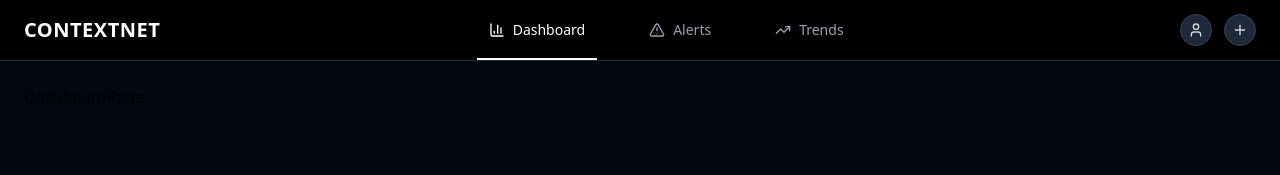
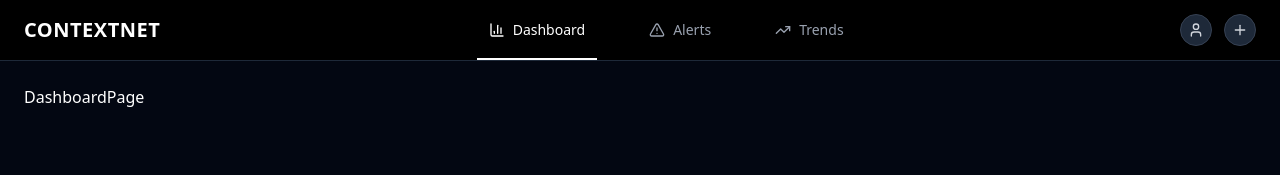
Before and after one commit to yethuag/ContextNet, a React (Vite) app in the folder Frontend/: page /app/dashboard in a window 1280 px wide. Shown: the top 175 px of the page. Built offline with nearby package versions, Linux system fonts and the light colour scheme.

Commit message:
whatever

```diff
--- a/Frontend/src/pages/AlertPage/AlertPage.jsx
+++ b/Frontend/src/pages/AlertPage/AlertPage.jsx
@@ -1,9 +1,7 @@
-import React from 'react'
+import React from "react";
 
 const AlertPage = () => {
-  return (
-    <div>AlertPage</div>
-  )
-}
+  return <div className="text-white">AlertPage</div>;
+};
 
-export default AlertPage
+export default AlertPage;
--- a/Frontend/src/pages/DashboardPage/DashboardPage.jsx
+++ b/Frontend/src/pages/DashboardPage/DashboardPage.jsx
@@ -1,7 +1,7 @@
 const DashboardPage = () => {
   return (
     <>
-      <h1>DashboardPage</h1>
+      <h1 className="text-white">DashboardPage</h1>
     </>
   );
 };
--- a/Frontend/src/pages/TrendPage/TrendPage.jsx
+++ b/Frontend/src/pages/TrendPage/TrendPage.jsx
@@ -1,7 +1,7 @@
 import React from "react";
 
 const TrendPage = () => {
-  return <div>TrendPage</div>;
+  return <div className="text-white">TrendPage</div>;
 };
 
 export default TrendPage;
```
